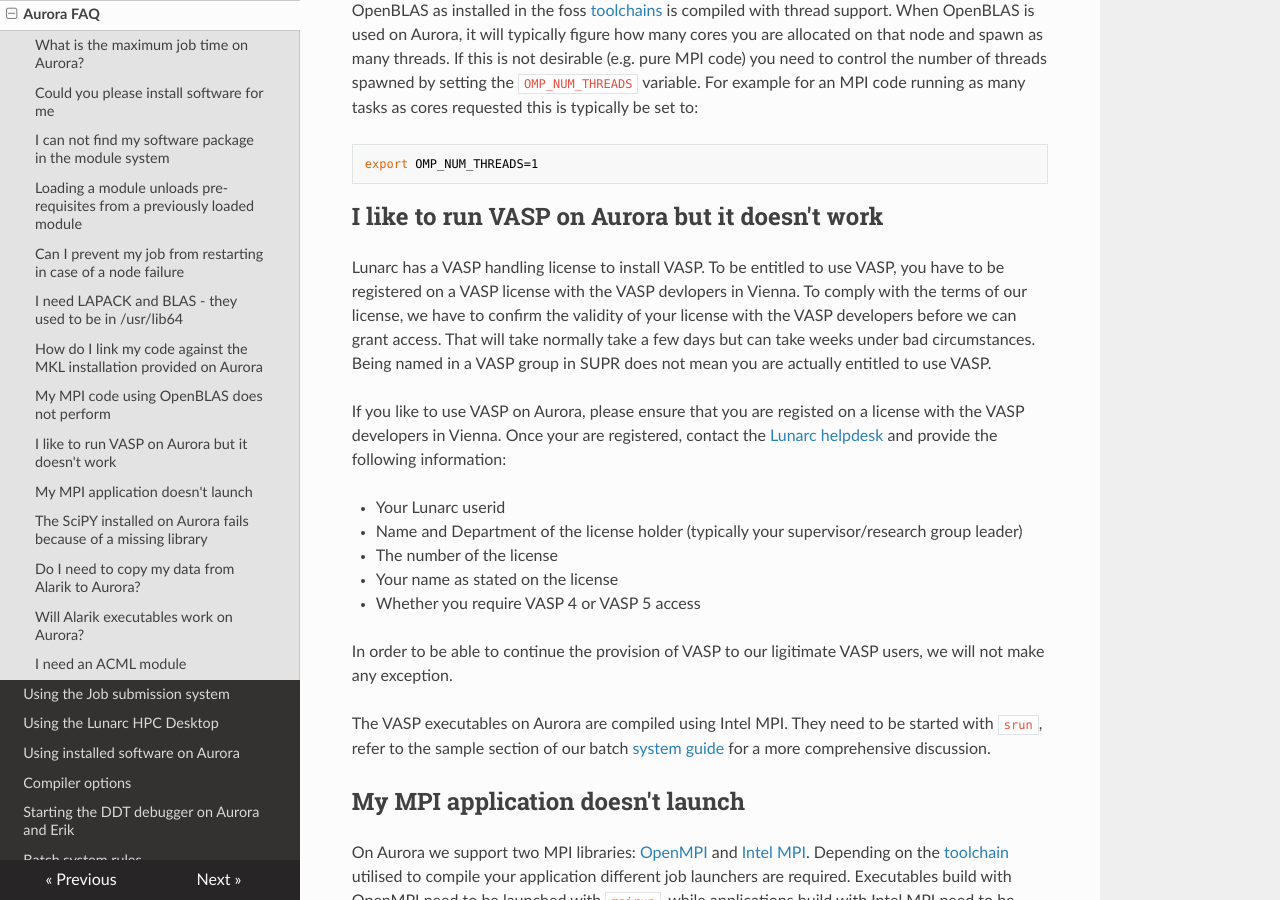
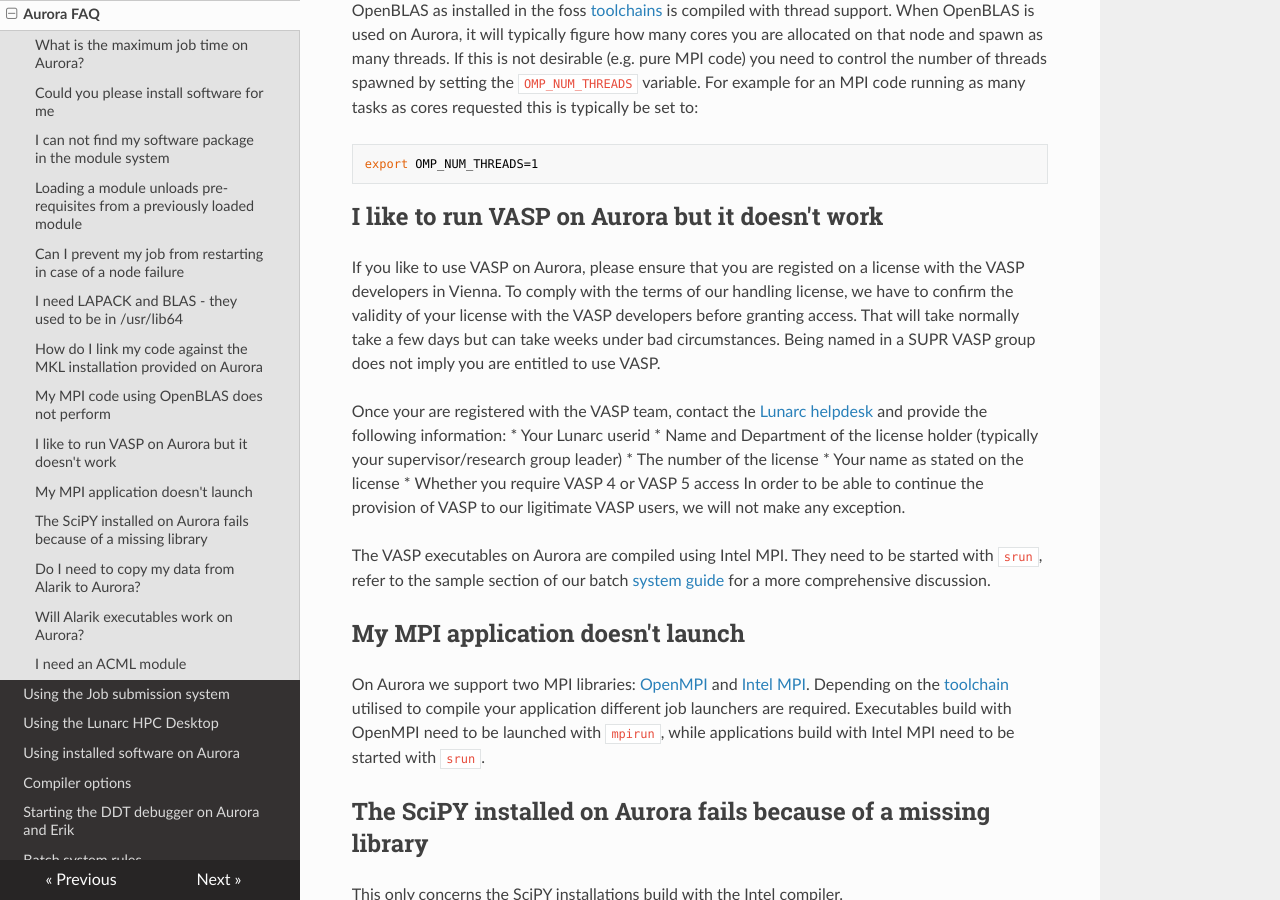
Before and after one commit to lunarc/lunarc_docs, an MkDocs documentation site: the page built from docs/aurora_faq.md, in a window 1280 px wide and 900 px high, scrolled down 2139 px. Built offline with MkDocs 1.6.1, drawn with Linux system fonts in a browser that asks for light colours; nearby versions of some CDN libraries; old or Windows-style settings are respelled for this version of MkDocs.

Commit message:
compactification of VASP paragraph

```diff
--- a/docs/aurora_faq.md
+++ b/docs/aurora_faq.md
@@ -55,17 +55,14 @@
 
 ## I like to run VASP on Aurora but it doesn't work
 
-Lunarc has a VASP handling license to install VASP.  To be entitled to use VASP, you have to be registered on a VASP license with the VASP devlopers in Vienna.  To comply with the terms of our license, we have to confirm the validity of your license with the VASP developers before we can grant access.  That will take normally take a few days but can take weeks under bad circumstances.  Being named in a VASP group in SUPR does not mean you are actually entitled to use VASP.
+If you like to use VASP on Aurora, please ensure that you are registed on a license with the VASP developers in Vienna. To comply with the terms of our handling license, we have to confirm the validity of your license with the VASP developers before granting access. That will take normally take a few days but can take weeks under bad circumstances. Being named in a SUPR VASP group does not imply you are entitled to use VASP.
 
-If you like to use VASP on Aurora, please ensure that you are registed on a license with the VASP developers in Vienna.  Once your are registered,
-contact the [Lunarc helpdesk](http://www.lunarc.lu.se/support/support_form) and provide the following information:
-
+Once your are registered with the VASP team, contact the [Lunarc helpdesk](http://www.lunarc.lu.se/support/support_form) and provide the following information:
 * Your Lunarc userid
 * Name and Department of the license holder (typically your supervisor/research group leader)
 * The number of the license
 * Your name as stated on the license
 * Whether you require VASP 4 or VASP 5 access
-
 In order to be able to continue the provision of VASP to our ligitimate VASP users, we will not make any exception.
 
 The VASP executables on Aurora are compiled using Intel MPI.  They need to be started with `srun`, refer to the sample section of our batch [system guide](http://lunarc-documentation.readthedocs.io/en/latest/batch_system/#mpi-job-using-20-tasks-per-node) for a more comprehensive discussion.
```
